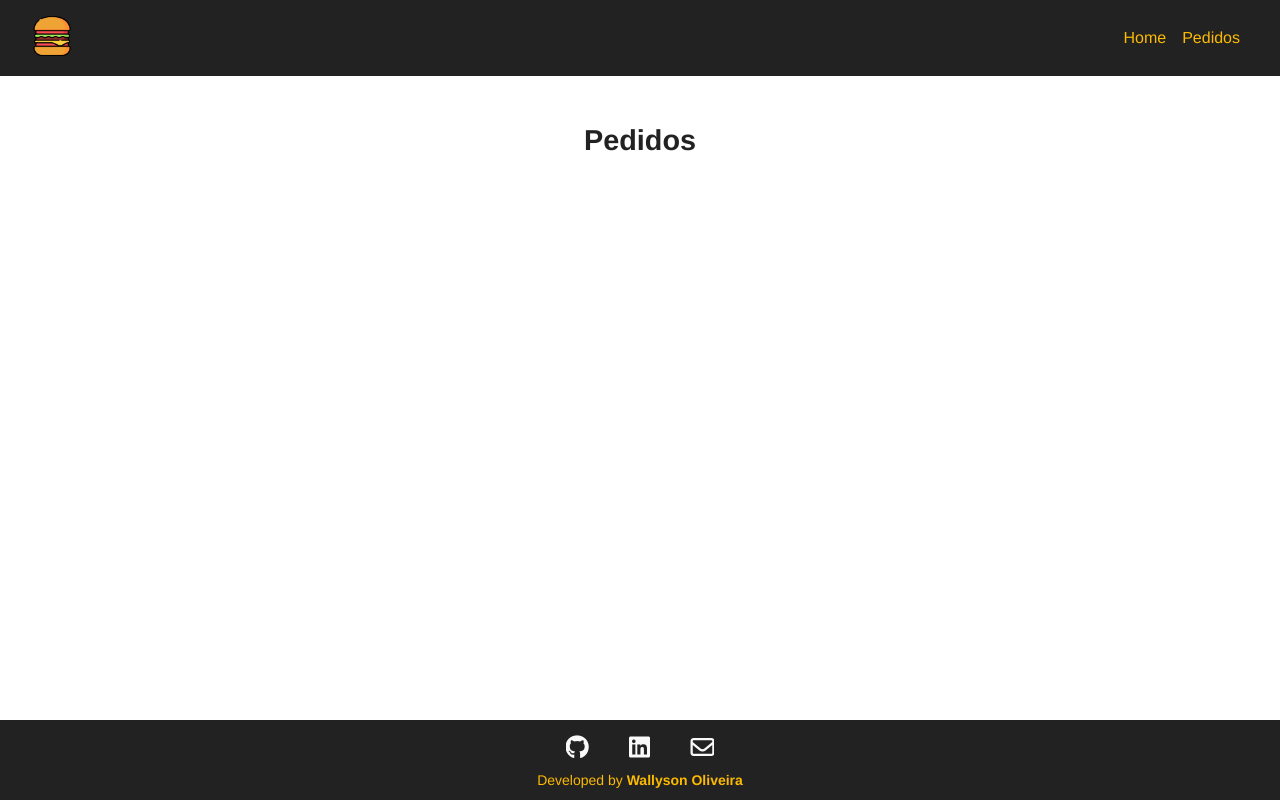
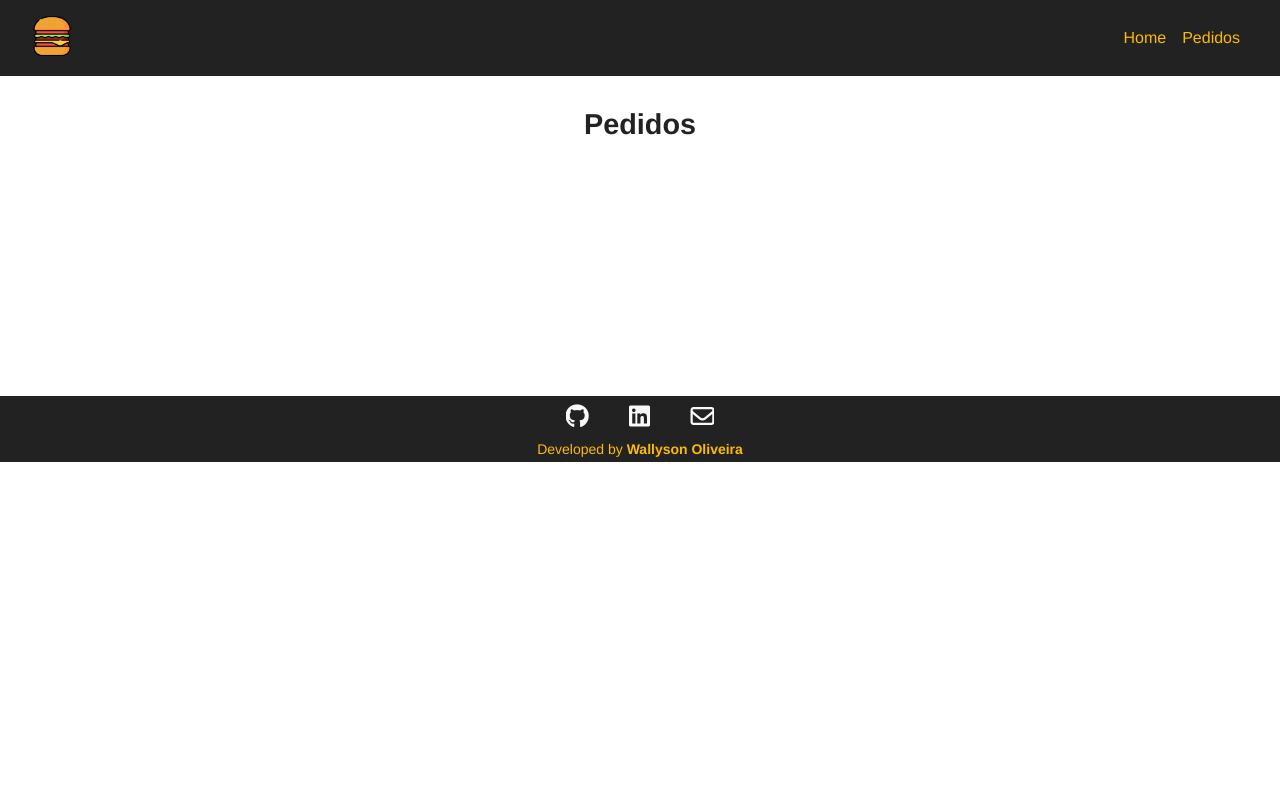
Before and after one commit to wallyson03jhonatan/BurguerProject, a Vue app: page /orders in a window 1280 px wide. Built offline with nearby package versions, Linux system fonts and the light colour scheme; the HTML template or start-up script is replaced by a standard one.

Commit message:
fix: fix base-message layout

```diff
--- a/database/db.json
+++ b/database/db.json
@@ -89,15 +89,20 @@
       "id": 1
     },
     {
-      "name": "Wallyson",
-      "steak": "Rump steak",
+      "name": "marcelli",
+      "steak": "Veggie burger",
       "bread": "Roll",
-      "optionals": [
-        "Bacon",
-        "Tomato"
-      ],
+      "optionals": [],
       "status": "Requested",
-      "id": 2
+      "id": 4
+    },
+    {
+      "name": "Wallyson Jhonatan de Oliveira",
+      "steak": "",
+      "bread": "Select your bread",
+      "optionals": [],
+      "status": "Requested",
+      "id": 5
     }
   ]
 }
--- a/src/App.vue
+++ b/src/App.vue
@@ -1,8 +1,10 @@
 <template>
   <div>
+
     <the-nav/>
     <RouterView />
     <the-footer />
+
   </div>
 </template>
 
--- a/src/assets/main.css
+++ b/src/assets/main.css
@@ -4,6 +4,11 @@
   padding: 0;
   box-sizing: border-box;
   overflow-x: hidden;
+}
+body {
+  min-height: 100vh;
+  display: flex;
+  flex-direction: column;
 }
 h1 {
   font-size: clamp(1rem, 1rem + 1vw, 3rem);
@@ -15,7 +20,7 @@ a {
   text-decoration: none;
 }
 .container {
-  margin: 3rem;
+  margin: 2rem;
   min-height: 16rem;
   height: 100%;
 }
--- a/src/components/BaseForm.vue
+++ b/src/components/BaseForm.vue
@@ -36,7 +36,7 @@
         <div class="container-forms container-optionals bottom-margin-medium">
           <label class="opcionais bottom-margin-small padding-small" for="optionals" >Choose your optinal ingredients:</label>
           <div class="container-checkbox bottom-margin-medium" v-for="option in getOptions" :key="option.id">
-            <input class="checkbox__input" type="checkbox" name="sendOptions" v-model="sendOptions" :value="option.type">
+            <input class="checkbox__input" type="checkbox" name="optionals" id="optionals" v-model="sendOptions" :value="option.type">
             <span class="checkbox__span left-margin-small">{{ option.type }}</span>
           </div>
         </div>
--- a/src/components/BaseMessage.vue
+++ b/src/components/BaseMessage.vue
@@ -22,12 +22,18 @@
 
 <style scoped>
   .container-message {
+    position: absolute;
+    top: 10%;
+    left: 25%;
+    right: 25%;
+    z-index: 2;
+
     border-radius: .25rem;
     padding: 1rem;
     margin: 1.5rem auto;
     max-width: 25rem;
     font-weight: 600;
-    opacity: 0.8;
+    /* opacity: 0.8; */
     transition: all .3s;
   }
   .message-info {
--- a/src/components/TheFooter.vue
+++ b/src/components/TheFooter.vue
@@ -1,5 +1,5 @@
 <template>
-  <div class="footer">
+  <footer id="footer" class="footer">
     <div class="flex column">
 
       <div class="social-container">
@@ -16,7 +16,8 @@
       </p>
 
     </div>
-  </div>
+  </footer>
+
 </template>
 
 <script>
@@ -29,7 +30,7 @@
           text,
           icon,
         }
-      }
+      },
     },
     computed: {
       socialLinks() {
@@ -48,10 +49,7 @@
     display: flex;
     justify-content: center;
     align-items: center;
-    position: absolute;
-    height: 10%;
     width: 100%;
-    bottom: 0;
     background: #222222;
     color: #FCBA03;
   }
--- a/src/components/TheNav.vue
+++ b/src/components/TheNav.vue
@@ -1,5 +1,5 @@
 <template>
-  <div class="nav vertical-padding-medium horizontal-padding-x-large">
+  <nav class="nav vertical-padding-medium horizontal-padding-x-large">
 
     <RouterLink to="/home" class="logo__url">
       <img src="/img/logo.png" alt="Make your burguer" class="logo__img">
@@ -8,7 +8,8 @@
     <RouterLink to="/home">Home</RouterLink>
     <RouterLink to="/orders">Pedidos</RouterLink>
 
-  </div>
+  </nav>
+
 </template>
 
 <script>
```
